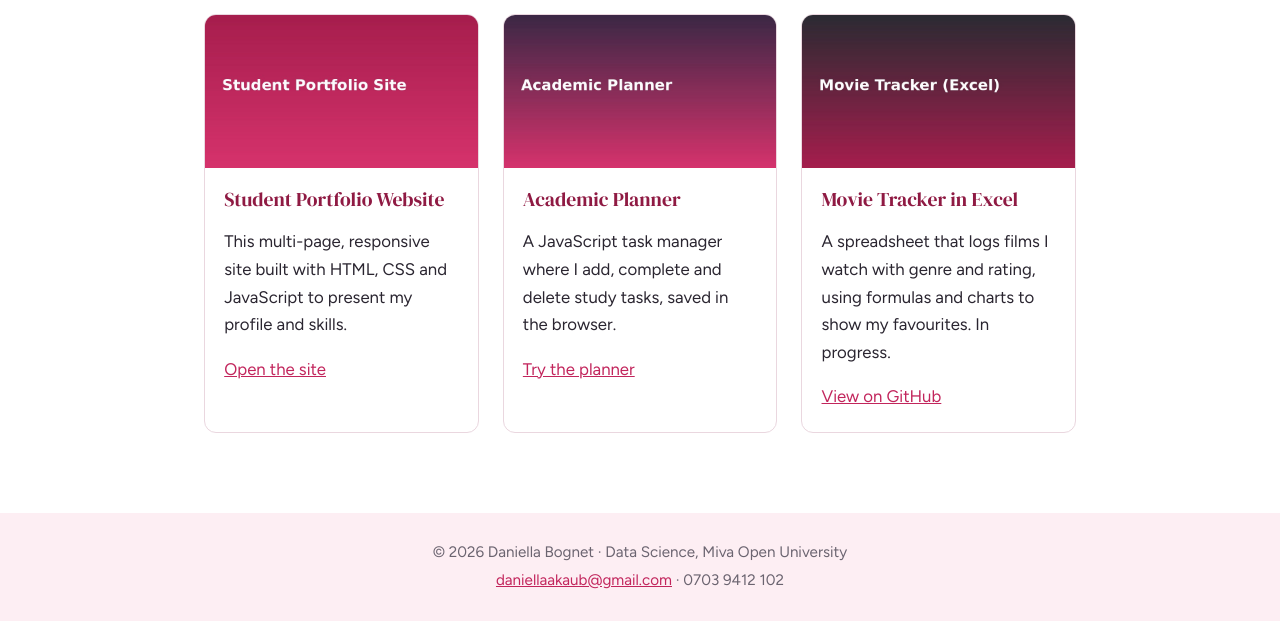
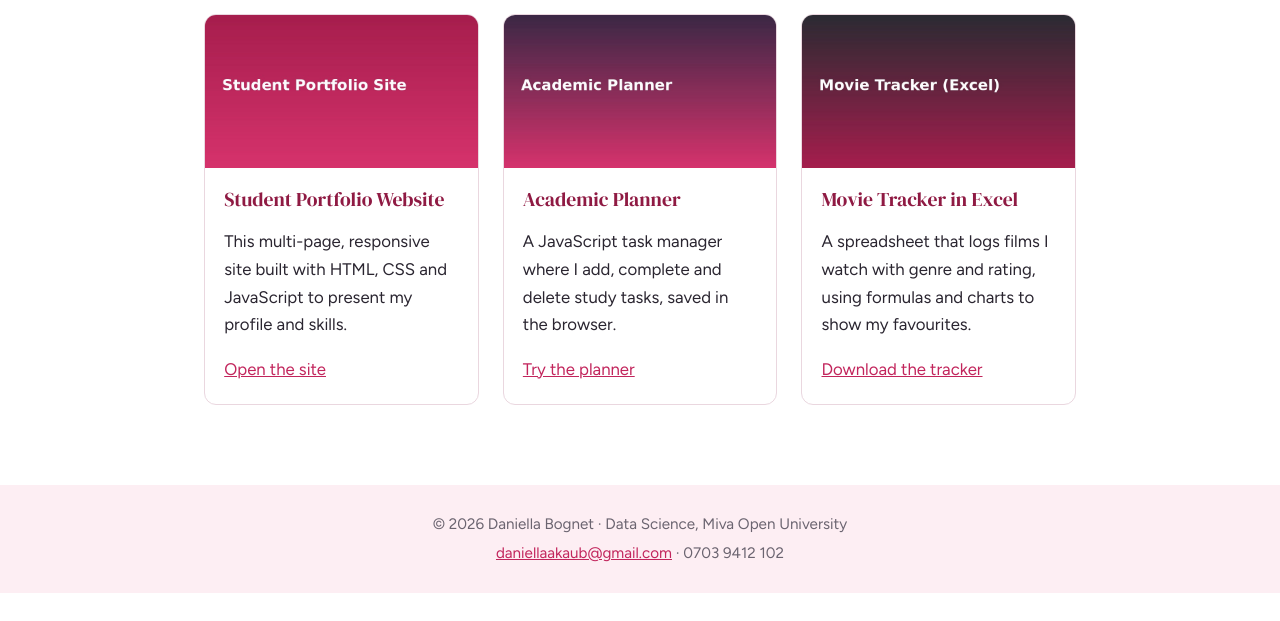
Before and after one commit to dannyindi/Portfolio-, a plain HTML site: page projects.html in a window 1280 px wide. Shown: the part 220-841 px from the top of the page. After the commit the page ends 813 px from the top, so only its background shows below. Drawn offline with Linux system fonts and the light colour scheme.

Commit message:
Update projects.html

```diff
--- a/projects.html
+++ b/projects.html
@@ -25,7 +25,7 @@
     <article class="card"><img src="images/project-planner.jpg" alt="Academic planner project cover">
       <div><h3>Academic Planner</h3><p>A JavaScript task manager where I add, complete and delete study tasks, saved in the browser.</p><a href="planner.html">Try the planner</a></div></article>
     <article class="card"><img src="images/project-movies.jpg" alt="Movie tracker project cover">
-      <div><h3>Movie Tracker in Excel</h3><p>A spreadsheet that logs films I watch with genre and rating, using formulas and charts to show my favourites. In progress.</p><a href="https://github.com/dannyindi/Portfolio-">View on GitHub</a></div></article>
+      <div><h3>Movie Tracker in Excel</h3><p>A spreadsheet that logs films I watch with genre and rating, using formulas and charts to show my favourites.</p><a href="MovieTracker.xlsx" download>Download the tracker</a></div></article>
   </div>
 </section>
 </main>
```
